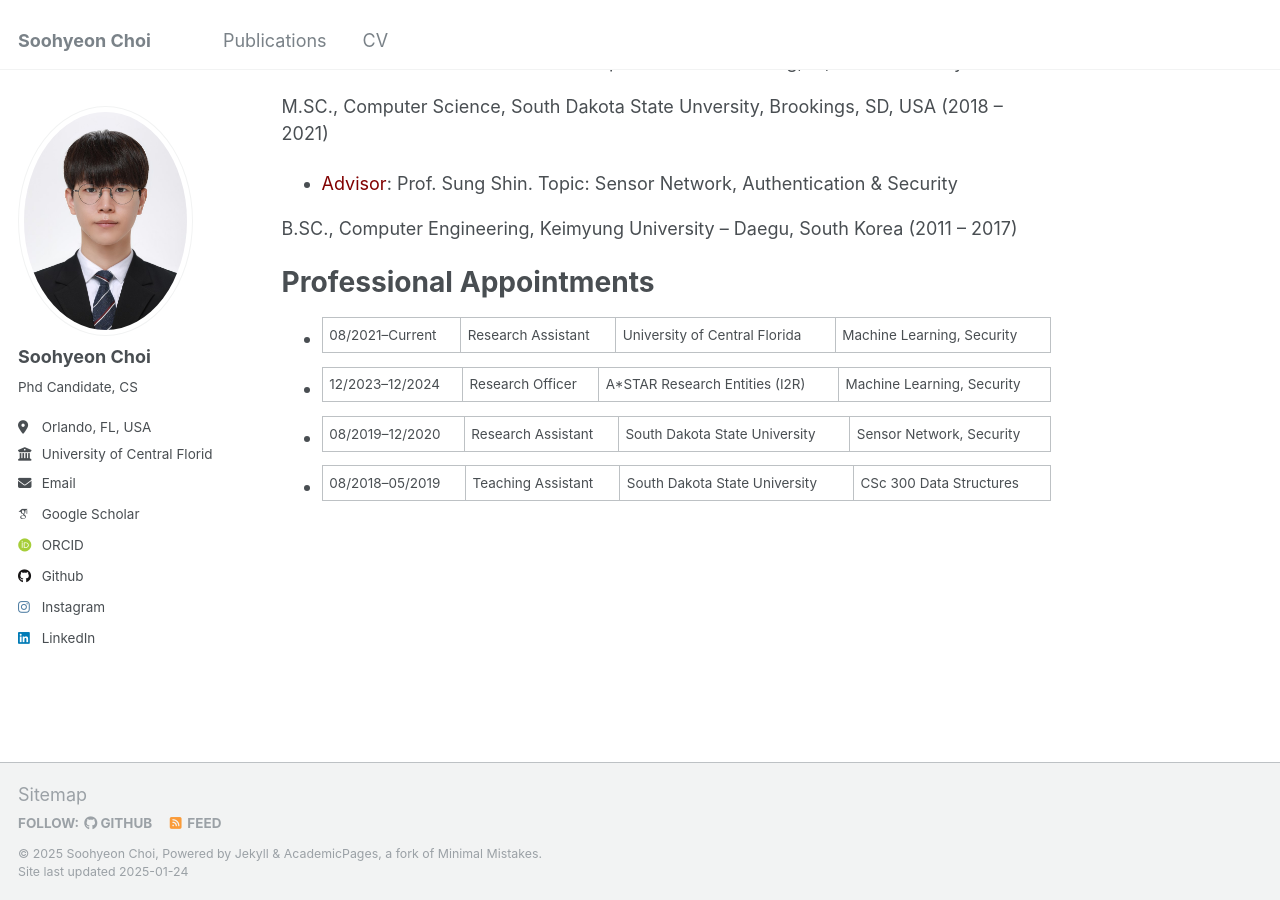
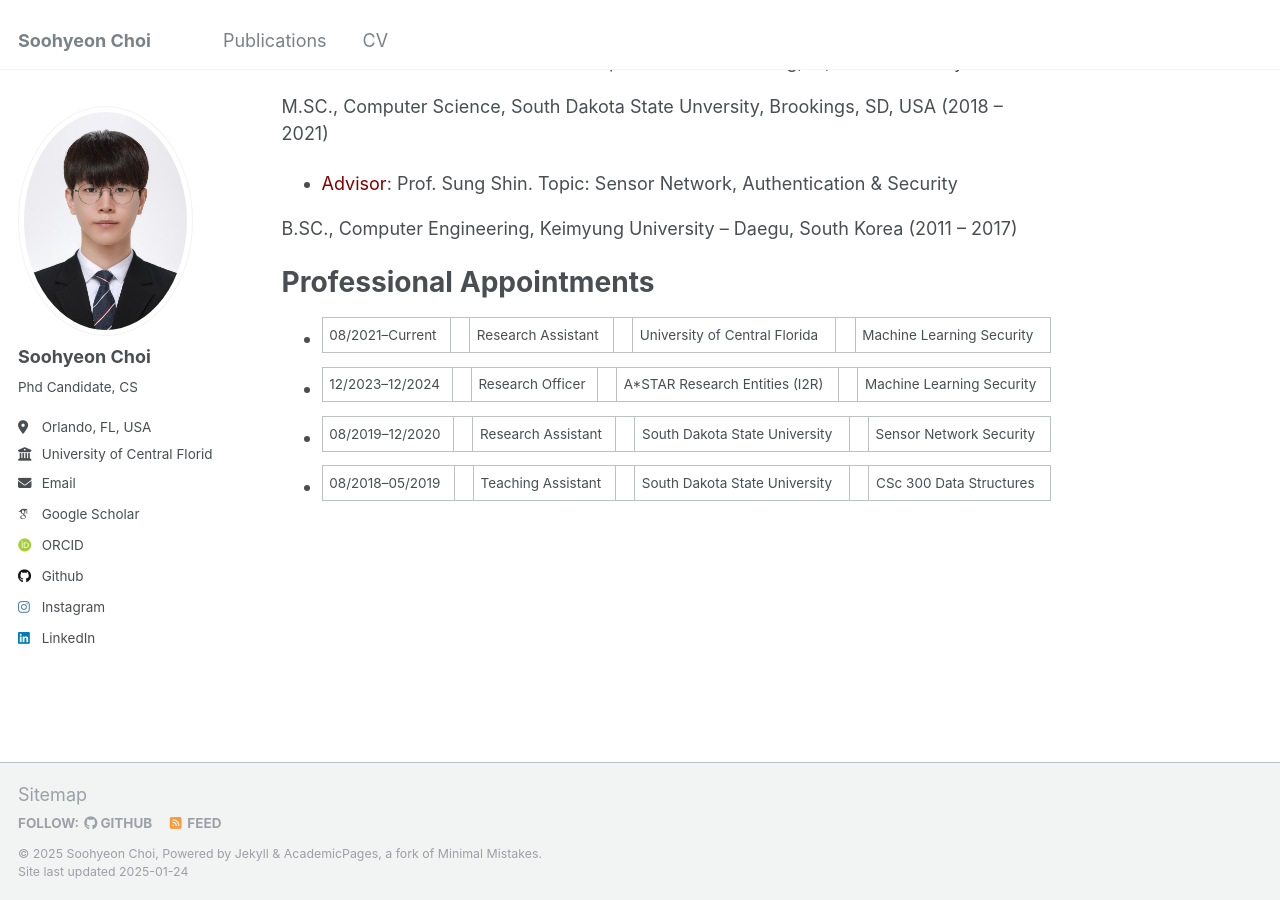
Before and after one commit to soohyeonc/soohyeon.github.io, a Jekyll site: the page built from _pages/about.md, in a window 1280 px wide and 900 px high, scrolled down 548 px. Built offline with Jekyll 4.4.1, drawn with Linux system fonts in a browser that asks for light colours; some web fonts are replaced.

Commit message:
Update about.md

```diff
--- a/_pages/about.md
+++ b/_pages/about.md
@@ -31,10 +31,7 @@ B.SC., Computer Engineering, Keimyung University – Daegu, South Korea (2011
 
 Professional Appointments
 ======
-* <span style="color:maroon"> </span> 08/2021--Current | Research Assistant | University of Central Florida | Machine Learning, Security
-
-* <span style="color:maroon"> </span> 12/2023--12/2024 | Research Officer | A*STAR Research Entities (I2R) | Machine Learning, Security
-
-* <span style="color:maroon"> </span> 08/2019--12/2020 | Research Assistant | South Dakota State University | Sensor Network, Security
-
-* <span style="color:maroon"> </span> 08/2018--05/2019 | Teaching Assistant | South Dakota State University | CSc 300 Data Structures
+* <span style="color:maroon"> </span> 08/2021--Current||Research Assistant||University of Central Florida||Machine Learning Security
+* <span style="color:maroon"> </span> 12/2023--12/2024||Research Officer||A*STAR Research Entities (I2R)||Machine Learning Security
+* <span style="color:maroon"> </span> 08/2019--12/2020||Research Assistant||South Dakota State University||Sensor Network Security
+* <span style="color:maroon"> </span> 08/2018--05/2019||Teaching Assistant||South Dakota State University||CSc 300 Data Structures
```
